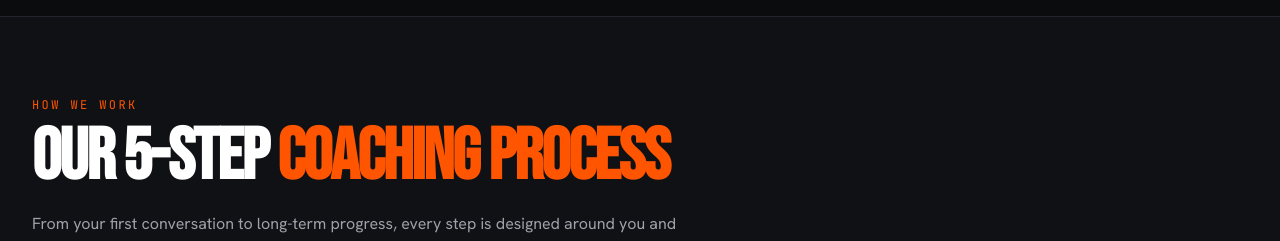
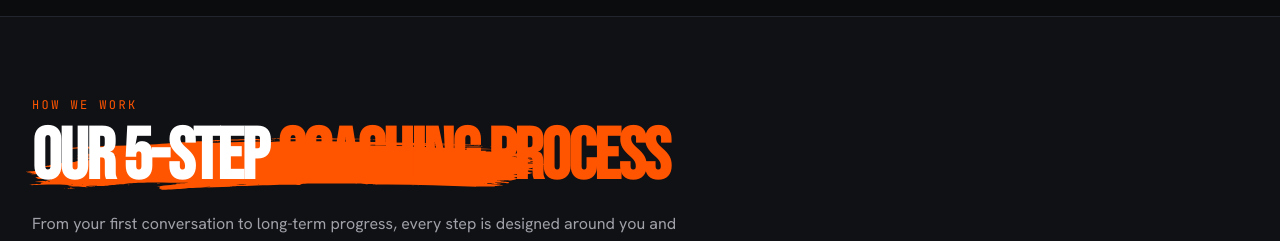
Before and after one commit to chriscallaghan2012/mwfitness, a React (Vite) app: page / in a window 1280 px wide. Shown: the part 1800-2041 px from the top of the page. Built offline with nearby package versions, Linux system fonts and the light colour scheme; no server answers.

Commit message:
Add scroll-triggered brush accents to white titles
* Replay brush reveal on white titles as they enter view

* Style scroll-triggered partial brush accents

* Tie all brush reveals to heading visibility

```diff
--- a/src/App.tsx
+++ b/src/App.tsx
@@ -65,6 +65,34 @@ export default function App() {
     window.addEventListener('scroll', onScroll, { passive: true });
     return () => window.removeEventListener('scroll', onScroll);
   }, []);
+
+  // Animate brush accents on white headings whenever they enter or leave the viewport.
+  useEffect(() => {
+    const headings = Array.from(document.querySelectorAll<HTMLElement>('main h1, main h2, main h3, main h4, main h5, main h6'))
+      .filter((heading) => {
+        const color = window.getComputedStyle(heading).color;
+        const isWhite = color === 'rgb(255, 255, 255)' || color === 'rgb(243, 244, 246)' || heading.classList.contains('text-white');
+        return isWhite && !heading.closest('.mw-font-preview-panel');
+      });
+    const observer = new IntersectionObserver((entries) => {
+      entries.forEach((entry) => {
+        const heading = entry.target as HTMLElement;
+        if (entry.isIntersecting) {
+          heading.classList.add('brush-scroll-in-view');
+        } else {
+          heading.classList.remove('brush-scroll-in-view');
+        }
+      });
+    }, { threshold: 0.35 });
+    headings.forEach((heading) => {
+      heading.classList.add('brush-scroll-target');
+      observer.observe(heading);
+    });
+    return () => {
+      observer.disconnect();
+      headings.forEach((heading) => heading.classList.remove('brush-scroll-target', 'brush-scroll-in-view'));
+    };
+  }, [currentScreen]);
 
   // Keep real page URLs in sync with client-side navigation and browser back/forward.
   useEffect(() => {
@@ -196,6 +224,9 @@ export default function App() {
               <animate id="anim-indefinite" attributeName="width" dur="1s" calcMode="spline" keyTimes="0;1" keySplines="0.5,0,0.5,1" values="0;1" begin="0s;anim-indefinite.end+1s" />
             </rect>
           </clipPath>
+          <clipPath id="clip-static" clipPathUnits="objectBoundingBox">
+            <use href="#brush-shape" />
+          </clipPath>
           <clipPath id="clip" clipPathUnits="objectBoundingBox">
             <use href="#brush-shape" clipPath="url(#rect-cp)" />
           </clipPath>
--- a/src/index.css
+++ b/src/index.css
@@ -783,7 +783,7 @@ html[data-mw-font-preview="true"] body [class*="text-[10px]"],
 html[data-mw-font-preview="true"] body [class*="text-[11px]"],
 html[data-mw-font-preview="true"] body [class*="text-[9px]"] { font-size: var(--mw-preview-size-small, 12px) !important; }
 
-/* Supplied brush-wrap/clipPath technique: only the wrapped white title text gets paint. */
+/* Exact SVG brush silhouette, revealed only while its title is in view. */
 .brush-wrap,
 .brush-title {
   position: relative;
@@ -798,12 +798,46 @@ html[data-mw-font-preview="true"] body [class*="text-[9px]"] { font-size: var(--
   inset: -0.05em -0.12em -0.03em;
   z-index: -1;
   background: #ff5500;
-  clip-path: url(#clip);
+  clip-path: url(#clip-static);
   pointer-events: none;
+  transform: scaleX(0);
+  transform-origin: left center;
 }
-.brush-wrap.brush-wrap--indefinite::before,
-.brush-title.brush-title--indefinite::before { clip-path: url(#clip-indefinite); }
-
+main .brush-scroll-target:not(.brush-title):not(:has(.brush-wrap))::before {
+  content: "";
+  position: absolute;
+  z-index: -1;
+  pointer-events: none;
+  left: -0.08em;
+  top: 0.18em;
+  width: min(58%, 7.5em);
+  height: 0.72em;
+  background: #ff5500;
+  clip-path: url(#clip-static);
+  transform: scaleX(0);
+  transform-origin: left center;
+}
+main .brush-scroll-target {
+  position: relative;
+  isolation: isolate;
+  z-index: 0;
+}
+main .brush-scroll-target.brush-scroll-in-view::before,
+main .brush-scroll-target.brush-title.brush-scroll-in-view::before,
+main .brush-scroll-target.brush-scroll-in-view .brush-wrap::before {
+  animation: mw-brush-reveal 720ms cubic-bezier(.5, 0, .5, 1) both;
+}
+@keyframes mw-brush-reveal {
+  from { transform: scaleX(0); }
+  to { transform: scaleX(1); }
+}
+@media (prefers-reduced-motion: reduce) {
+  main .brush-scroll-target.brush-scroll-in-view::before,
+  main .brush-scroll-target.brush-scroll-in-view .brush-wrap::before {
+    animation: none;
+    transform: scaleX(1);
+  }
+}
 /* Font picker drawer: opens from the right, starts closed, and keeps its controls usable. */
 .mw-font-preview-panel {
   position: fixed;
```
